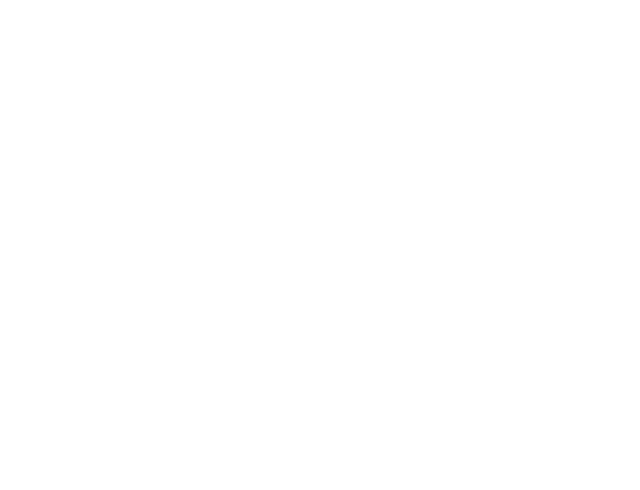
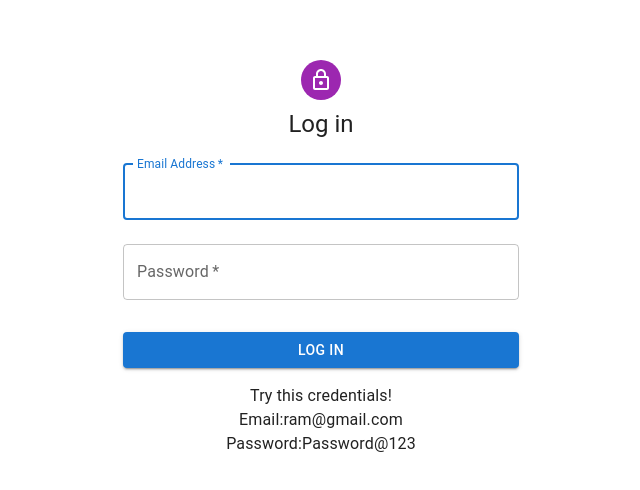
Before and after one commit to Rameshmariappan/user-crud-app, a React (Vite) app: page / in a window 1280 px wide. Shown: the part 178-668 px from the top of the page, without its empty margins (319-959 px from the left). Built offline with nearby package versions, Linux system fonts and the light colour scheme.

Commit message:
Route issue

```diff
--- a/package.json
+++ b/package.json
@@ -3,6 +3,7 @@
   "private": true,
   "version": "0.0.0",
   "type": "module",
+  "homepage": ".",
   "scripts": {
     "dev": "vite",
     "build": "tsc && vite build",
--- a/src/Approutes.tsx
+++ b/src/Approutes.tsx
@@ -30,6 +30,7 @@ const AppRoutes = () => {
     <Suspense fallback={<Loading />}>
       <Routes key={location.pathname} location={location}>
         <Route path="/" element={<AuthenticationLayout />}>
+          <Route path="" element={<Login />} />
           <Route path="auth">
             <Route path="login" element={<Login />} />
           </Route>
```
Also changed, not shown: vercel.json (added).
